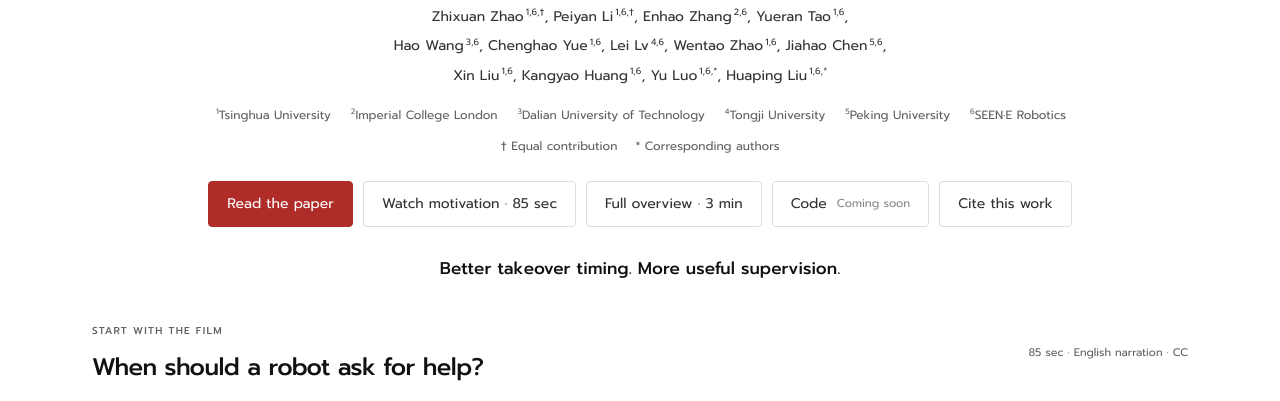
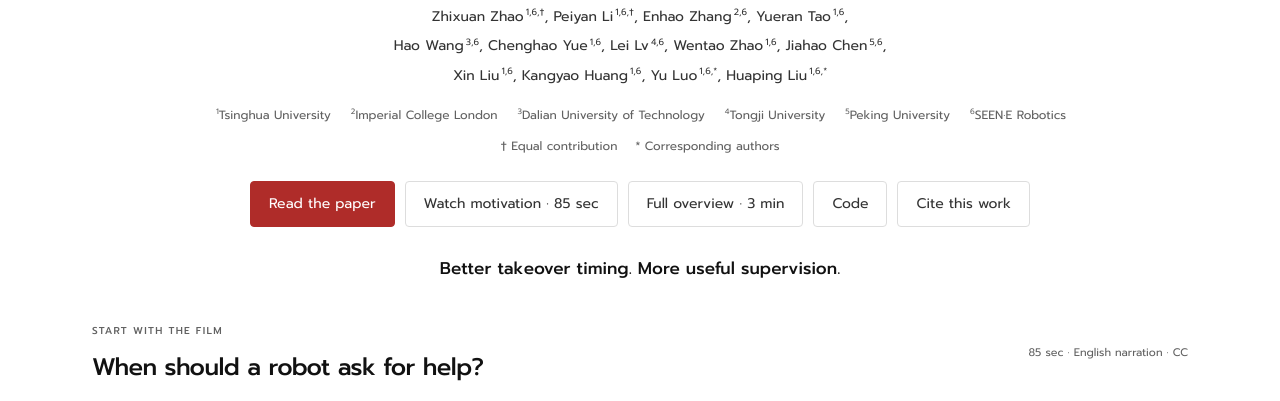
Before and after one commit to hrinnnn/TimelyDagger, a plain HTML site: page website/index.html in a window 1280 px wide. Shown: the part 375-776 px from the top of the page. Drawn offline with Linux system fonts and the light colour scheme; grey boxes are pictures that could not be loaded.

Commit message:
Link released TimelyDAgger method code in website/index.html

```diff
--- a/website/index.html
+++ b/website/index.html
@@ -26,7 +26,7 @@
   <p class="authors">Zhixuan Zhao<sup>1,6,†</sup>, Peiyan Li<sup>1,6,†</sup>, Enhao Zhang<sup>2,6</sup>, Yueran Tao<sup>1,6</sup>,<br class="desktop-break"> Hao Wang<sup>3,6</sup>, Chenghao Yue<sup>1,6</sup>, Lei Lv<sup>4,6</sup>, Wentao Zhao<sup>1,6</sup>, Jiahao Chen<sup>5,6</sup>,<br class="desktop-break"> Xin Liu<sup>1,6</sup>, Kangyao Huang<sup>1,6</sup>, Yu Luo<sup>1,6,*</sup>, Huaping Liu<sup>1,6,*</sup></p>
   <p class="affiliations"><span><sup>1</sup>Tsinghua University</span><span><sup>2</sup>Imperial College London</span><span><sup>3</sup>Dalian University of Technology</span><span><sup>4</sup>Tongji University</span><span><sup>5</sup>Peking University</span><span><sup>6</sup>SEEN·E Robotics</span></p>
   <p class="author-notes">† Equal contribution &nbsp;&nbsp; * Corresponding authors</p>
-  <div class="actions"><a class="button" href="https://arxiv.org/abs/2609.33157" target="_blank" rel="noopener">Read the paper</a><a class="button secondary" href="#motivation-film">Watch motivation · 85 sec</a><a class="button secondary" href="#overview">Full overview · 3 min</a><span class="button secondary code-placeholder" aria-disabled="true">Code <span>Coming soon</span></span><a class="button secondary" href="#citation">Cite this work</a></div>
+  <div class="actions"><a class="button" href="https://arxiv.org/abs/2609.33157" target="_blank" rel="noopener">Read the paper</a><a class="button secondary" href="#motivation-film">Watch motivation · 85 sec</a><a class="button secondary" href="#overview">Full overview · 3 min</a><a class="button secondary" href="https://github.com/hrinnnn/TimelyDAgger-Code" target="_blank" rel="noopener">Code</a><a class="button secondary" href="#citation">Cite this work</a></div>
   <p class="lede"><strong>Better takeover timing. More useful supervision.</strong></p>
 </section>
 
```
